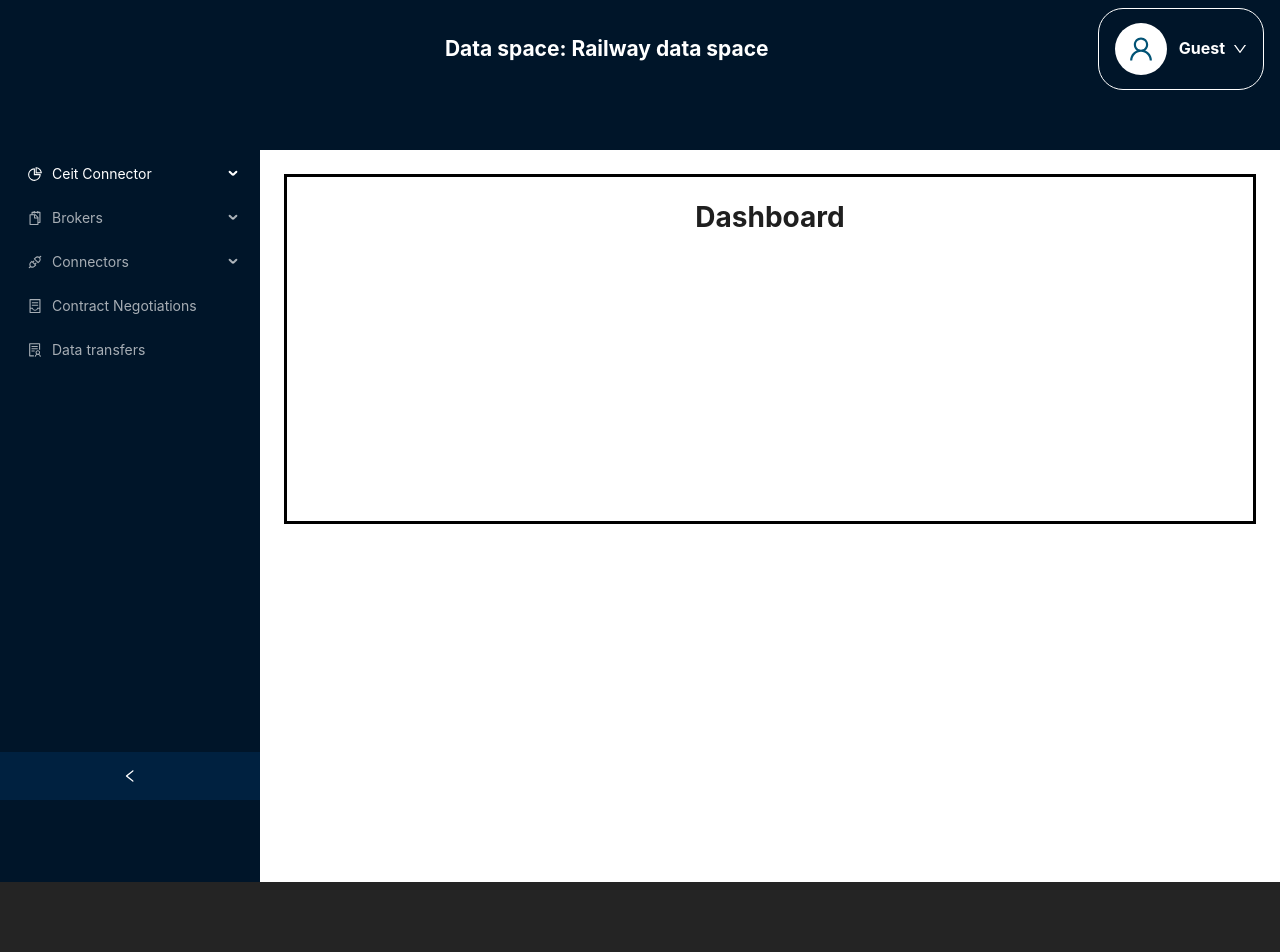
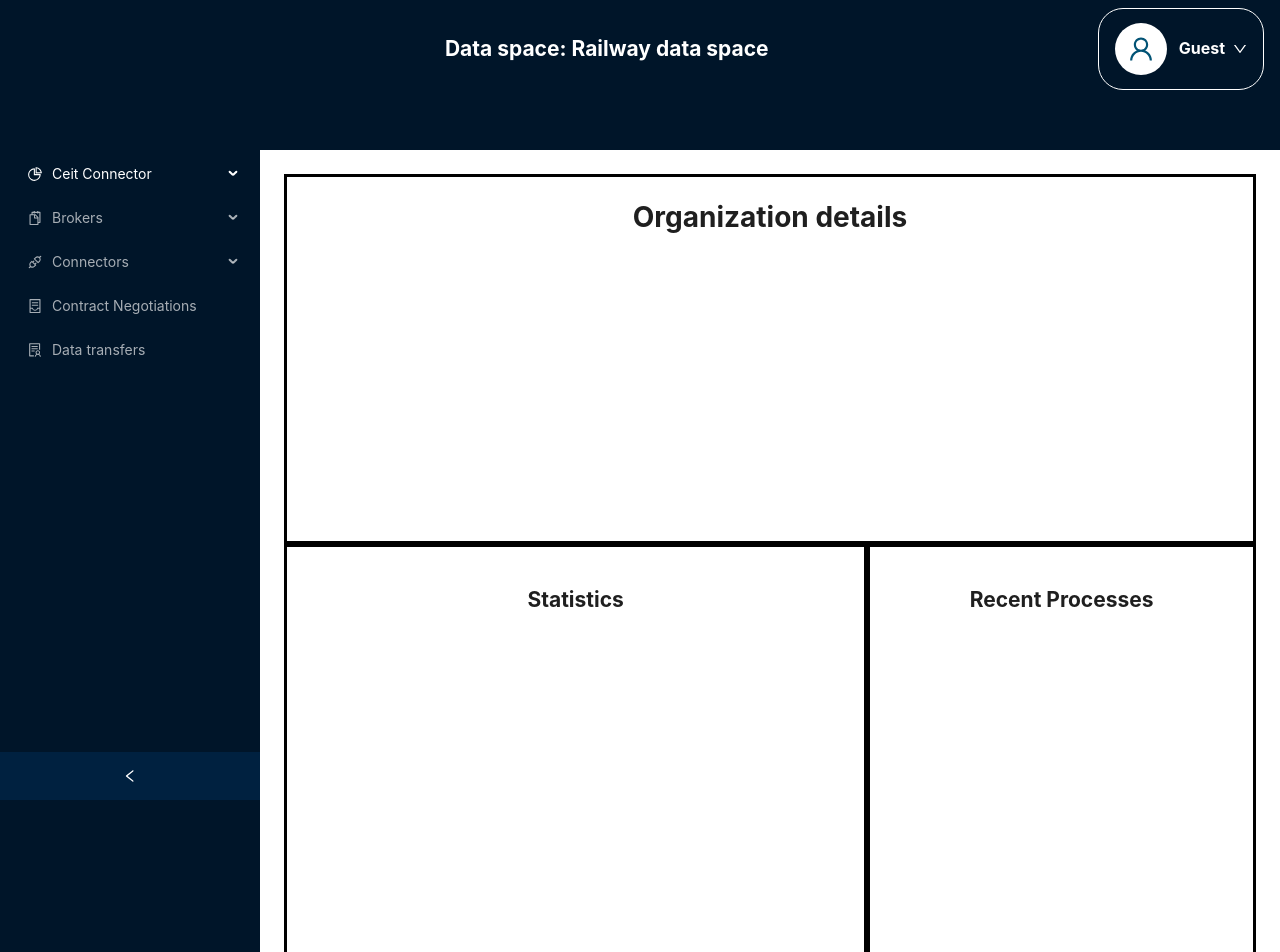
Before and after one commit to MariusGuceanu/FrontendProyect, a React (Vite) app: page /home/dashboard in a window 1280 px wide. Shown: the top 952 px of the page. Before the commit the page ends 882 px from the top, so only its background shows below. Built offline with nearby package versions, Linux system fonts and the light colour scheme; no server answers.

Commit message:
dashboard and colors fixed

```diff
--- a/src/pages/dashboard.jsx
+++ b/src/pages/dashboard.jsx
@@ -3,10 +3,18 @@ import React from "react";
 const Dashboard = () => {
     return (
         <>
-            <div style={{ width: '100%', border: 'solid black', minHeight: '350px' }}>
-                <h1 style={{ textAlign: 'center' }}>Dashboard</h1>
+            <div style={{ width: '100%', border: 'solid black', minHeight: '370px' }}>
+                <h1 style={{ textAlign: 'center' }}>Organization details</h1>
             </div>
+            <div style={{ display: 'flex', width: '100%' }}>
+                <div style={{ flex: '0 0 60%', height: '450px', border: 'solid black' }}>
+                    <h2 style={{ textAlign: 'center', paddingTop: '20px' }}>Statistics</h2>
+                </div>
 
+                <div style={{ flex: '0 0 40%', height: '450px', border: 'solid black' }}>
+                    <h2 style={{ textAlign: 'center', paddingTop: '20px' }}>Recent Processes</h2>
+                </div>
+            </div>
         </>
     );
 };
--- a/src/pages/policies.jsx
+++ b/src/pages/policies.jsx
@@ -10,7 +10,7 @@ function Policies() {
 
     // Main table columns
     const columns = [
-        { title: 'Policy ID', dataIndex: 'policyId', key: 'policyId', width: '11%' },
+        { title: 'Policy ID', dataIndex: 'policyId', key: 'policyId', width: '9.5%' },
         { title: 'Target', dataIndex: 'target', key: 'target', width: '5%' },
         {
             title: 'Permissions', key: 'permissions',
@@ -18,11 +18,11 @@ function Policies() {
         },
         {
             title: 'Prohibitions', key: 'prohibitions',
-            render: (record) => renderExpandableColumn(record, 'prohibitions', 'prohibitions'), width: '25%'
+            render: (record) => renderExpandableColumn(record, 'prohibitions', 'prohibitions'), width: '26%'
         },
         {
             title: 'Obligations', key: 'obligations',
-            render: (record) => renderExpandableColumn(record, 'obligations', 'obligations'), width: '25%'
+            render: (record) => renderExpandableColumn(record, 'obligations', 'obligations'), width: '26%'
         },
         {
             title: '',
@@ -32,7 +32,7 @@ function Policies() {
                     <Button size="small" type='primary' danger>Delete</Button>
                 </Space>
             ),
-            width: '9%',
+            width: '8.5%',
         },
     ];
 
@@ -78,7 +78,7 @@ function Policies() {
     // Function made to render a nested table
     const renderNestedTable = (data, parentKey) => {
         const columns = [
-            { title: 'Action', dataIndex: 'action', key: 'action', width: '15%' },
+            { title: 'Action', dataIndex: 'action', key: 'action', width: '12%' },
             {
                 title: 'Constraints',
                 dataIndex: 'constraints',
@@ -86,16 +86,17 @@ function Policies() {
                 // Calls operands table to render
                 render: (_, record, index) =>
                     renderNestedContraintsTable(record.constraints, `${parentKey}-${index}`),
-                width: '85%'
+                width: '88%'
             },
         ];
         // Action/constraints table
         return (
-            <Table style={{ border: 'solid 1px', borderRadius: '2%', }}
+            <Table style={{ width: '100%', border: 'solid 1px', borderRadius: '2%', tableLayout: 'fixed', overflowX: 'auto' }}
                 dataSource={data.map((item, index) => ({
                     key: index,
                     ...item,
                 }))}
+                scroll={{ x: 'max-content' }}
                 columns={columns}
                 pagination={false}
             />
@@ -126,9 +127,9 @@ function Policies() {
                             ...constraint, key: `${uniqueKey}-${index}`,
                         }))}
                         columns={[
-                            { title: 'Left Operand', dataIndex: 'leftOperand', key: 'leftOperand' },
-                            { title: 'Operator', dataIndex: 'operator', key: 'operator' },
-                            { title: 'Right Operand', dataIndex: 'rightOperand', key: 'rightOperand' },
+                            { title: 'Left Operand', dataIndex: 'leftOperand', key: 'leftOperand', width: '34%' },
+                            { title: 'Operator', dataIndex: 'operator', key: 'operator', width: '33%' },
+                            { title: 'Right Operand', dataIndex: 'rightOperand', key: 'rightOperand', width: '34%' },
                         ]}
                         pagination={false}
                     />
@@ -183,7 +184,7 @@ function Policies() {
             </Col>
             <Table style={{ marginTop: '2%' }} className='table-contracts'
                 columns={columns} dataSource={data}
-                scroll={{ x: '1500px', y: 93 * 6 }}
+                scroll={{ x: '1570px', y: 93 * 6 }}
                 pagination={false} />
         </>
 
--- a/src/styles/table-styles.css
+++ b/src/styles/table-styles.css
@@ -94,6 +94,11 @@
 }
 
 /* Table and reactive buttons */
+.table-contracts .ant-table-cell {
+  text-align: center;
+  vertical-align: middle;
+}
+
 .provider-false .ant-table-cell {
   background-color: #1A4B4D !important;
   color: white;
@@ -102,6 +107,10 @@
 .provider-false:hover .ant-table-cell {
   background-color: #2d6f6f !important;
   color: white;
+}
+
+.ant-table-tbody .ant-table-row:hover > .ant-table-cell {
+  background-color: #23467a
 }
 
 .table-contracts .ant-table {
@@ -114,16 +123,6 @@
   background: #1e3c79;
 }
 
-:where(.css-dev-only-do-not-override-5pbk6d).ant-table-wrapper .ant-table-thead>tr>th,
-:where(.css-dev-only-do-not-override-5pbk6d).ant-table-wrapper .ant-table-thead>tr>td {
-  position: relative;
-  color: rgba(255, 255, 255, 255);
-  font-weight: 600;
-  text-align: start;
-  background: #1e4792;
-  border-bottom: 1px solid #f0f0f0;
-  transition: background 0.2s ease;
-}
 
 .table-contracts .ant-table td {
   background: #1c2755;
@@ -137,6 +136,8 @@
 }
 
 .table-contracts .ant-table-thead>tr>th {
+  background: #1e4792;
+  color: white;
   text-align: center !important;
   vertical-align: middle !important;
 }
```
